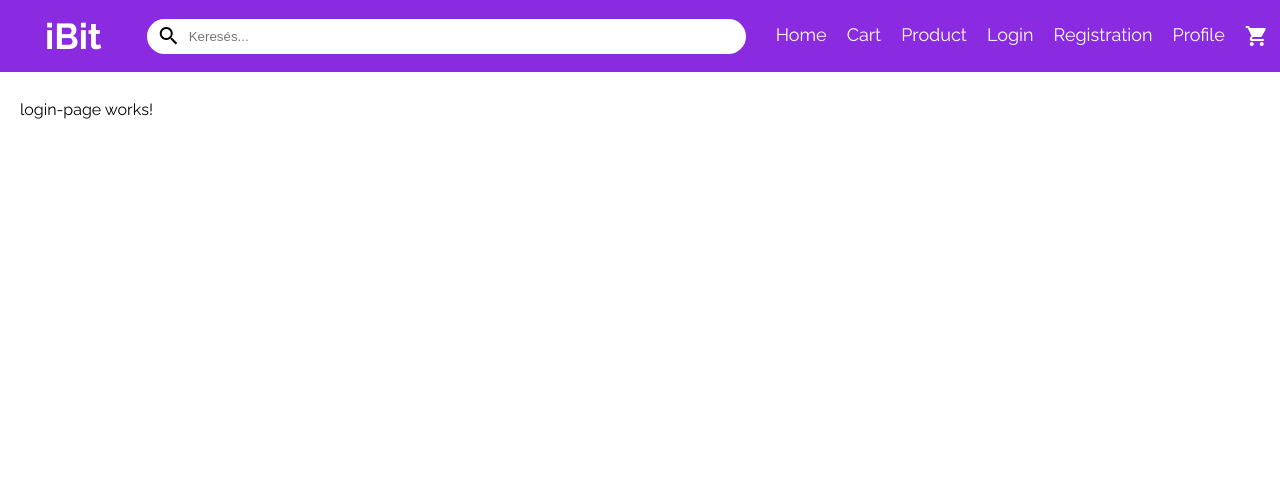
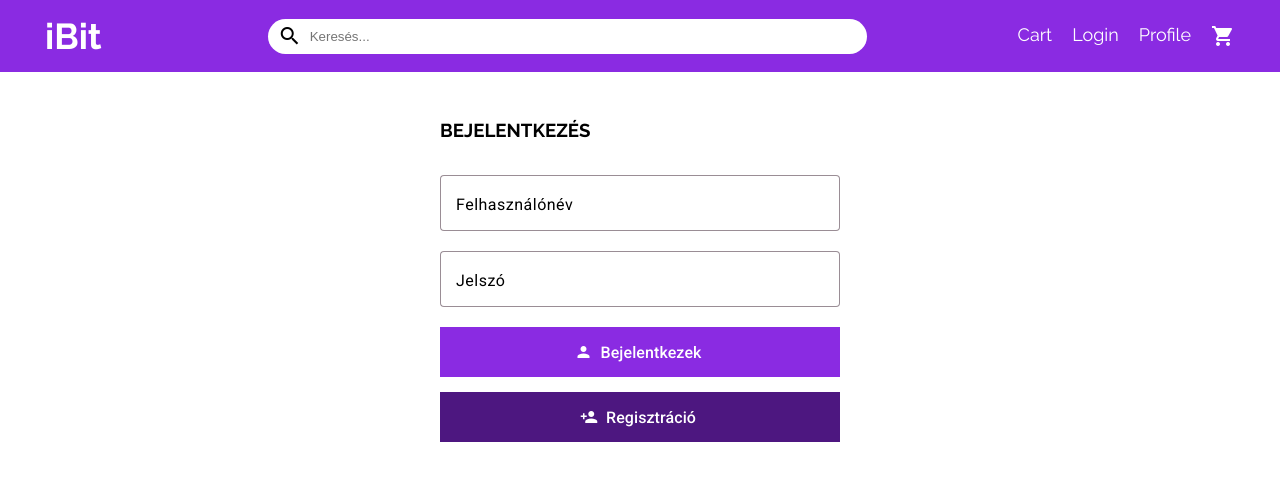
Before and after one commit to baloghk/pc-shop-pwa, an Angular app: page /login in a window 1280 px wide. Shown: the top 480 px of the page. Built offline with nearby package versions, Linux system fonts and the light colour scheme.

Commit message:
login page frontend, registration fix ,navbar fix

```diff
--- a/src/app/app.component.html
+++ b/src/app/app.component.html
@@ -1,5 +1,5 @@
 <nav class="navbar" [class.hidden]="!navbarVisible">
-  <div>iBit</div>
+  <div><a routerLink="/" class="Logo">iBit</a></div>
   <div class="search-bar-container">
     <button mat-icon-button>
       <mat-icon>search</mat-icon>
@@ -7,11 +7,8 @@
     <input type="text" placeholder="Keresés..." class="search-input" />
   </div>
   <ul class="navbar-links">
-    <li><a routerLink="/">Home</a></li>
     <li><a routerLink="/cart">Cart</a></li>
-    <li><a routerLink="/product">Product</a></li>
     <li><a routerLink="/login">Login</a></li>
-    <li><a routerLink="/registration">Registration</a></li>
     <li><a routerLink="/profile">Profile</a></li>
     <mat-icon style="color: white">shopping_cart</mat-icon>
   </ul>
--- a/src/app/app.component.scss
+++ b/src/app/app.component.scss
@@ -81,3 +81,8 @@ main, router-outlet {
     color: black;
     font-size: 1.5rem;
   }
+
+  .Logo {
+    text-decoration: none;
+    color: white;
+  }
--- a/src/app/components/login-page/login-page.component.html
+++ b/src/app/components/login-page/login-page.component.html
@@ -1 +1,16 @@
-<p>login-page works!</p>
+<div class="login-form">
+    <h3>BEJELENTKEZÉS</h3>
+        <form>
+            <mat-form-field appearance="outline">
+                <mat-label>Felhasználónév</mat-label>
+                <input type="text" matInput formControlName="username">
+            </mat-form-field>
+            <br>
+            <mat-form-field appearance="outline">
+                <mat-label>Jelszó</mat-label>
+                <input type="password" matInput formControlName="password">
+            </mat-form-field>
+            <button type="submit" mat-button> <mat-icon style="color: white">person</mat-icon>Bejelentkezek</button>
+            <button class="reg_btn" mat-button routerLink="/registration"> <mat-icon style="color: white">person_add</mat-icon>Regisztráció</button>
+        </form>
+</div>
--- a/src/app/components/login-page/login-page.component.scss
+++ b/src/app/components/login-page/login-page.component.scss
@@ -0,0 +1,59 @@
+.login-form {
+    display: flex;
+    flex-direction: column;
+    align-items: center;
+    gap: 1rem;
+    width: 400px;
+    margin: auto;
+}
+
+.login-form h3 {
+    align-self: flex-start;
+}
+
+.name-fields {
+    display: flex;
+    gap: 1rem;
+    width: 100%;
+}
+
+form {
+    width: 100%;
+}
+
+.name-fields mat-form-field {
+    flex: 1;
+}
+
+mat-form-field {
+    width: 100%;
+    max-width: 100%;
+    box-sizing: border-box;
+  }
+
+  mat-form-field input {
+    width: 100%;
+    max-width: 100%;
+    box-sizing: border-box;
+    color: black !important;
+  }
+
+button {
+    background-color: blueviolet;
+    text-align: center;
+    width: 100%;
+    border-radius: 0px;
+    color: white !important;
+    font-size: 1rem;
+    height: 50px;
+}
+
+.reg_btn {
+    margin-top: 15px;
+    background-color: rgb(77, 23, 128);
+}
+
+mat-label {
+    color: black;
+
+}
--- a/src/app/components/registration-page/registration-page.component.html
+++ b/src/app/components/registration-page/registration-page.component.html
@@ -25,10 +25,7 @@
                     <mat-label>Jelszó</mat-label>
                     <input type="password" matInput formControlName="password">
                 </mat-form-field>
-              <div class="button">
                 <button type="submit" mat-button> <mat-icon style="color: white">person_add</mat-icon> Regisztrálok</button>
-              </div>
-
             </form>
             <p>A regisztrációval elfogadom a Felhasználási feltételeket és az Adatvédelmi nyilatkozatot.</p>
 </div>
--- a/src/app/components/registration-page/registration-page.component.scss
+++ b/src/app/components/registration-page/registration-page.component.scss
@@ -46,8 +46,13 @@ button {
     color: white !important;
     font-size: 1rem;
     height: 50px;
+    margin-bottom: 0;
 }
 
 mat-label {
     color: black;
 }
+
+p {
+    font-size: 0.85rem;
+}
```
Also changed, not shown: src/app/components/login-page/login-page.component.ts (+6 -1 lines).
